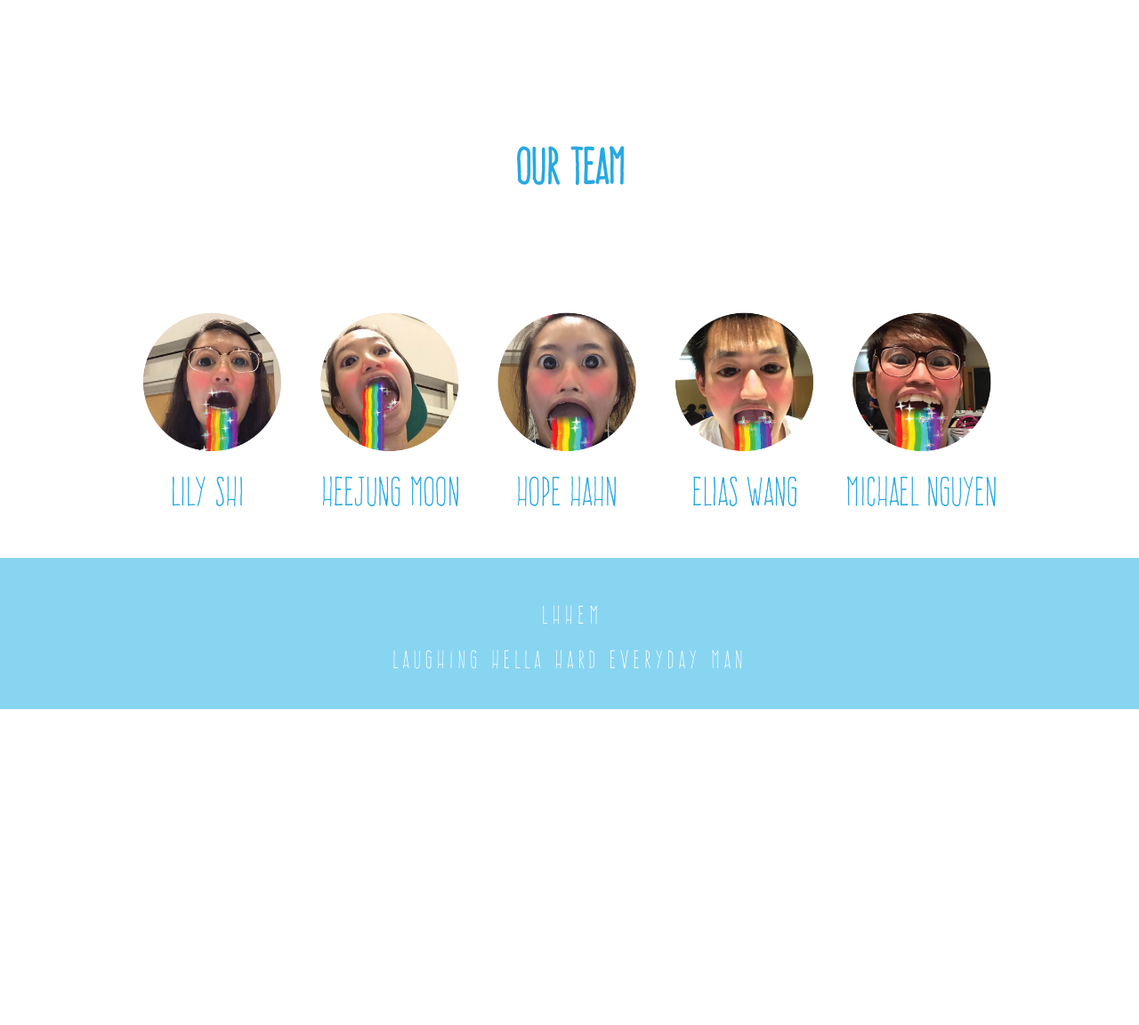
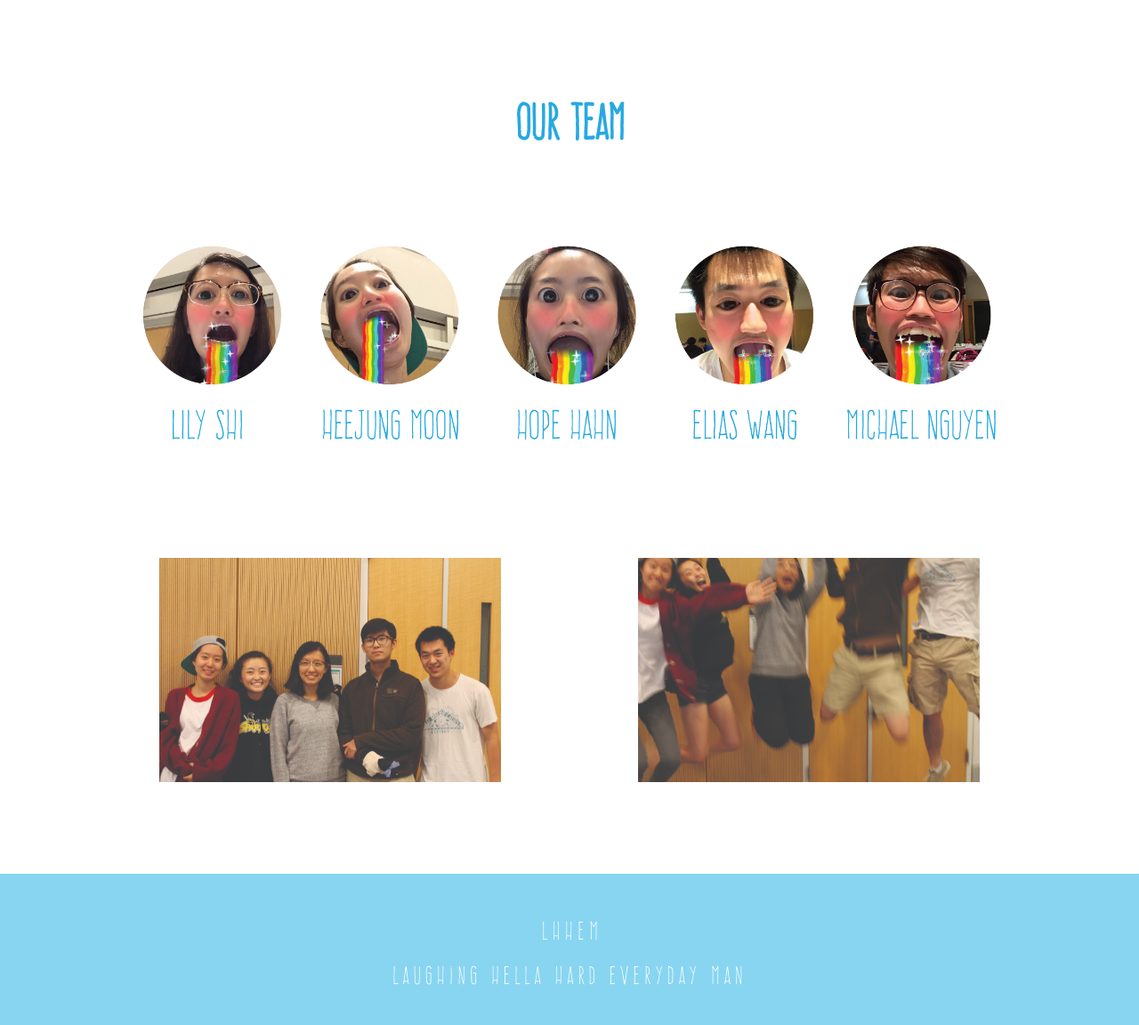
Before and after one commit to michael00133/teamFiftyEight, a PHP site: page /about.php in a window 1280 px wide. Shown: the part 175-1327 px from the top of the page at 89% size. Before the commit the page ends 972 px from the top, so only its background shows below. Run offline with PHP 8.4, Linux system fonts and the light colour scheme.

Commit message:
fixed about page, now just waiting for movie

```diff
--- a/tracking.js-master/examples/website/about.php
+++ b/tracking.js-master/examples/website/about.php
@@ -8,11 +8,13 @@
 <body>
 <?php include "navbar.php"; ?>
 <div class="wrapper">
-<div class="text">
-    <h1 class="heading">Our Team</h1>
+<h1 class="heading">Our Team</h1>
+<div class="banner">
+    <img class="bannerimg" src="images/TeamPhoto.png" alt="TeamLHHEM">
 </div>
 <div class="banner">
-    <img class="bannerimg" src="images/TeamPhoto.png" alt="TeamLHHEM">
+    <img id="TeamPhoto_nice" src="images/TeamPhoto_nice.jpg" alt="Team Photo Nice">
+    <img id="TeamPhoto_jumping" src="images/TeamPhoto_jumping.jpeg" alt="Team Photo Jumping">
 </div>
 <?php include "footer.php"; ?>
 </body>
--- a/tracking.js-master/examples/website/css/style.css
+++ b/tracking.js-master/examples/website/css/style.css
@@ -131,7 +131,6 @@ html, body {
     font-family: "Frente";
     color: #27a9e1;
     padding-left: 10px;
-
 }
 a.headinglinks:hover{
     color: #88d5f1;
@@ -147,7 +146,6 @@ a.headinglinks:hover{
     font-size: 25px;
     padding-top: 50px;
     padding-bottom: 20px;
-
 }
 .footerelements {
     text-align: center;
@@ -189,3 +187,10 @@ a.headinglinks:hover{
     display: inline-block;
     text-align: center;
 }
+#TeamPhoto_nice, #TeamPhoto_jumping {
+    width: 30%;
+    display: inline-block;
+    text-align: center;
+    padding: 75px;
+    margin-bottom: 25px;
+}
```
Also changed, not shown: tracking.js-master/examples/website/images/TeamPhoto_jumping.jpeg (added), tracking.js-master/examples/website/images/TeamPhoto_nice.jpg (added).
